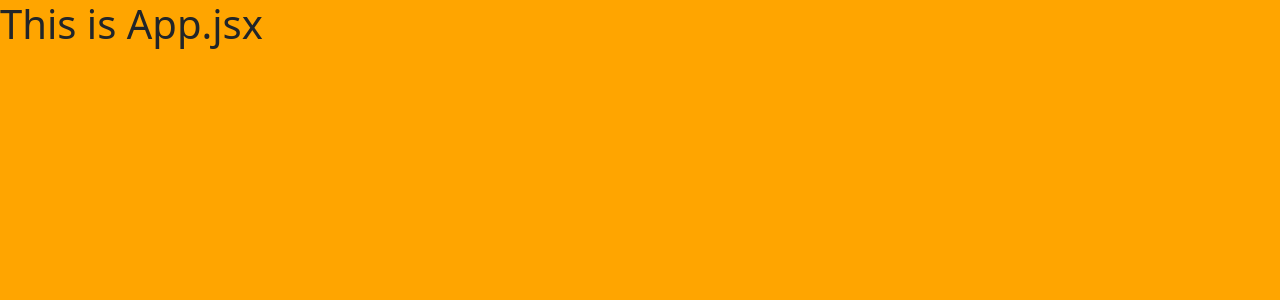
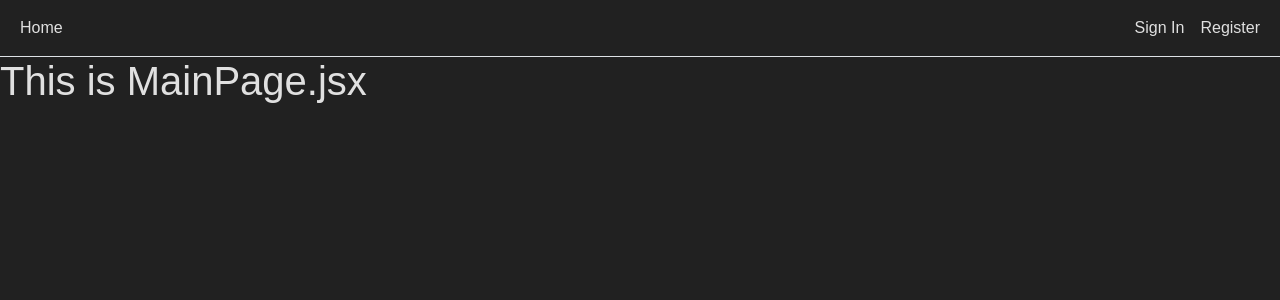
Before and after one commit to ezekiel-g/express-auth, a React (Vite) app in the folder client/: page / in a window 1280 px wide. Shown: the top 300 px of the page. Built offline with nearby package versions, Linux system fonts and the light colour scheme.

Commit message:
Made front end skeleton

```diff
--- a/client/package.json
+++ b/client/package.json
@@ -11,7 +11,8 @@
     },
     "dependencies": {
         "react": "^19.0.0",
-        "react-dom": "^19.0.0"
+        "react-dom": "^19.0.0",
+        "react-router-dom": "^7.6.0"
     },
     "devDependencies": {
         "@eslint/js": "^9.22.0",
--- a/client/src/assets/stylesheets/index.css
+++ b/client/src/assets/stylesheets/index.css
@@ -1,3 +1,5 @@
 body {
-    background-color: orange;
+    color: #E0E0E0;
+    background-color: #212121;
+    font-family: Arial, sans-serif;
 }
--- a/client/src/index.jsx
+++ b/client/src/index.jsx
@@ -1,9 +1,12 @@
 import { StrictMode } from 'react'
 import { createRoot } from 'react-dom/client'
+import { BrowserRouter } from 'react-router-dom'
 import App from './react/App.jsx'
 
 createRoot(document.getElementById('root')).render(
     <StrictMode>
-        <App />
+        <BrowserRouter>
+            <App />
+        </BrowserRouter>
     </StrictMode>
 )
--- a/client/src/react/App.jsx
+++ b/client/src/react/App.jsx
@@ -1,9 +1,22 @@
+import { Routes, Route } from 'react-router-dom'
+import Navbar from './Navbar'
+import MainPage from './MainPage'
+import RegisterPage from './RegisterPage'
+import SignInPage from './SignInPage'
+import SettingsPage from './SettingsPage'
+
 function App() {
 
 
     return (
         <>
-            <h1>This is App.jsx</h1>
+            <Navbar />
+            <Routes>
+                <Route path="/" element={<MainPage />} />
+                <Route path="/register" element={<RegisterPage />} />
+                <Route path="/sign-in" element={<SignInPage />} />
+                <Route path="/settings" element={<SettingsPage />} />
+            </Routes>
         </>
     )
 }
--- /dev/null
+++ b/client/src/react/MainPage.jsx
@@ -0,0 +1,11 @@
+function MainPage() {
+
+
+    return (
+        <>
+            <h1>This is MainPage.jsx</h1>
+        </>
+    )
+}
+
+export default MainPage
--- /dev/null
+++ b/client/src/react/Navbar.jsx
@@ -0,0 +1,26 @@
+import { Link, useNavigate } from 'react-router-dom'
+
+function Navbar() {
+
+
+    return (
+        <nav className="navbar px-2 py-3 border-bottom">
+            <div className="container-fluid d-flex justify-content-between">
+                <Link className="nav-link" to="/">Home</Link>
+                <div>
+                    <Link
+                        className="nav-link d-inline-block me-3"
+                        to="/sign-in"
+                    >
+                        Sign In
+                    </Link>
+                    <Link className="nav-link d-inline-block" to="/register">
+                        Register
+                    </Link>
+                </div>
+            </div>
+        </nav>
+    )
+}
+
+export default Navbar
--- /dev/null
+++ b/client/src/react/RegisterPage.jsx
@@ -0,0 +1,11 @@
+function RegisterPage() {
+
+
+    return (
+        <>
+            <h1>This is RegisterPage.jsx</h1>
+        </>
+    )
+}
+
+export default RegisterPage
--- /dev/null
+++ b/client/src/react/SettingsPage.jsx
@@ -0,0 +1,11 @@
+function SettingsPage() {
+
+
+    return (
+        <>
+            <h1>This is SettingsPage.jsx</h1>
+        </>
+    )
+}
+
+export default SettingsPage
--- /dev/null
+++ b/client/src/react/SignInPage.jsx
@@ -0,0 +1,11 @@
+function SignInPage() {
+
+
+    return (
+        <>
+            <h1>This is SignInPage.jsx</h1>
+        </>
+    )
+}
+
+export default SignInPage
```
